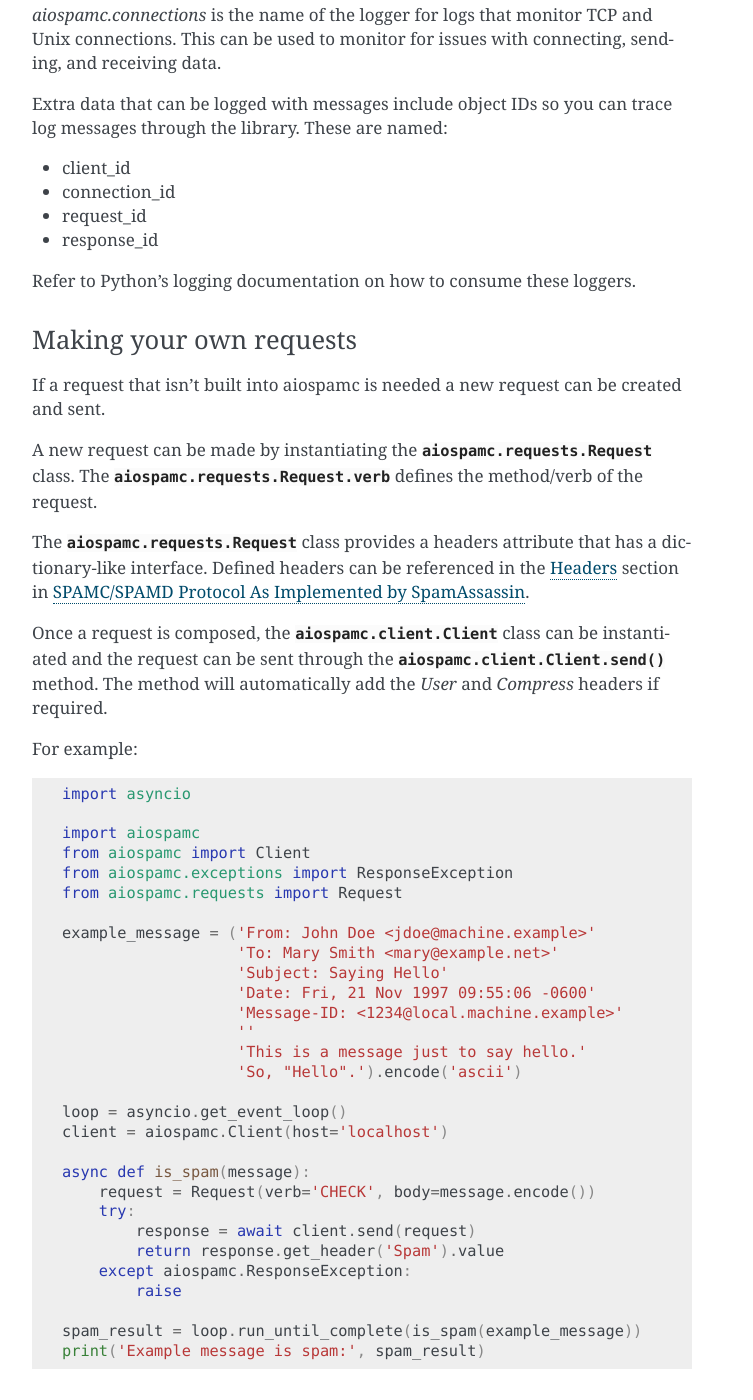
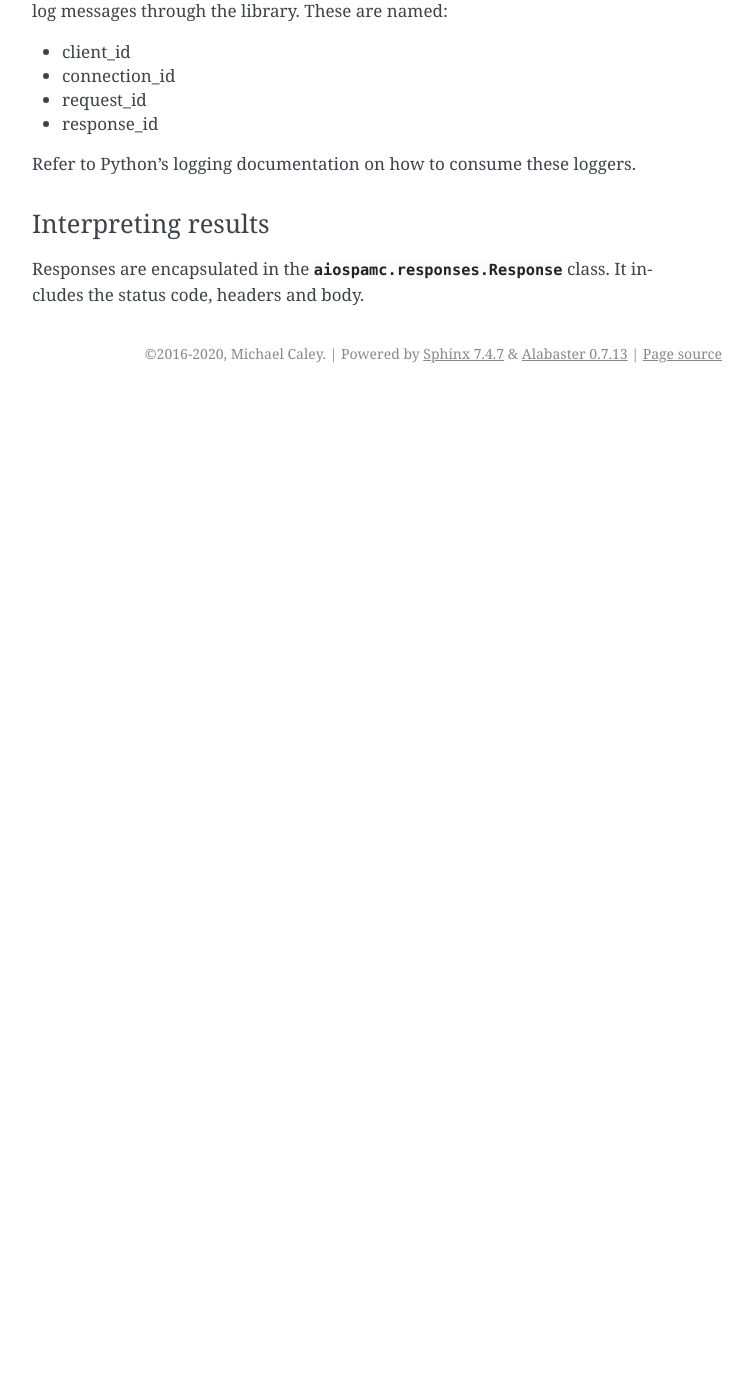
Before and after one commit to mjcaley/aiospamc, a Sphinx documentation site: the page built from docs/user_guide.rst, in a window 1280 px wide and 1400 px high, scrolled down 2571 px. Shown: the whole window, without its empty margins (388-1141 px from the left). Built offline with Sphinx 7.4.7, drawn with Linux system fonts in a browser that asks for light colours; after the commit the page ends 2964 px from its top, so only the background shows below that; some of the changed text lies outside the part shown.

Commit message:
Removed references to Client from documentation

```diff
--- a/docs/user_guide.rst
+++ b/docs/user_guide.rst
@@ -6,8 +6,8 @@
 Requirements
 ************
 
-* Python 3.6 or later is required to use the new async/await syntax provided by the asyncio library.
-* SpamAssassin running as a service.
+* Python 3.6 or later
+* SpamAssassin running as a service
 
 *******
 Install
@@ -72,15 +72,11 @@
         sep=''
     )
 
-All the frontend functions instantiate the :class:`aiospamc.client.Client`
-class behind the scenes.  Additional keywords arguments can be found in the
-class constructor documentation.
-
 Connect using SSL
 =================
 
-Each frontend function and :class:`aiospamc.client.Client` has a `verify`
-parameter which allows configuring an SSL connection.
+Each frontend function has a `verify` parameter which allows configuring an SSL
+connection.
 
 If `True` is supplied, then root certificates from the `certifi` project
 will be used to verify the connection.
@@ -120,8 +116,7 @@
 
 `aiospamc` provides two loggers for monitoring.
 
-`aiospamc` is the name of the logger for logs from the `aiospamc.client.Client`
-class.
+`aiospamc` is the name of the logger for logs from the client.
 
 `aiospamc.connections` is the name of the logger for logs that monitor TCP and
 Unix connections.  This can be used to monitor for issues with connecting, sending,
@@ -137,59 +132,6 @@
 
 Refer to Python's logging documentation on how to consume these loggers.
 
-Making your own requests
-========================
-
-If a request that isn't built into aiospamc is needed a new request can be
-created and sent.
-
-A new request can be made by instantiating the
-:class:`aiospamc.requests.Request` class.  The
-:attr:`aiospamc.requests.Request.verb` defines the method/verb of the request.
-
-The :class:`aiospamc.requests.Request` class provides a headers attribute that has
-a dictionary-like interface.  Defined headers can be referenced in the :ref:`headers`
-section in :doc:`protocol`.
-
-Once a request is composed, the :class:`aiospamc.client.Client` class can be
-instantiated and the request can be sent through the
-:meth:`aiospamc.client.Client.send` method.  The method will automatically
-add the `User` and `Compress` headers if required.
-
-For example:
-
-.. code-block::
-
-    import asyncio
-
-    import aiospamc
-    from aiospamc import Client
-    from aiospamc.exceptions import ResponseException
-    from aiospamc.requests import Request
-
-    example_message = ('From: John Doe <jdoe@machine.example>'
-                       'To: Mary Smith <mary@example.net>'
-                       'Subject: Saying Hello'
-                       'Date: Fri, 21 Nov 1997 09:55:06 -0600'
-                       'Message-ID: <1234@local.machine.example>'
-                       ''
-                       'This is a message just to say hello.'
-                       'So, "Hello".').encode('ascii')
-
-    loop = asyncio.get_event_loop()
-    client = aiospamc.Client(host='localhost')
-
-    async def is_spam(message):
-        request = Request(verb='CHECK', body=message.encode())
-        try:
-            response = await client.send(request)
-            return response.get_header('Spam').value
-        except aiospamc.ResponseException:
-            raise
-
-    spam_result = loop.run_until_complete(is_spam(example_message))
-    print('Example message is spam:', spam_result)
-
 Interpreting results
 ====================
 
```
Also changed, not shown: docs/aiospamc.rst (+8 -8 lines).
